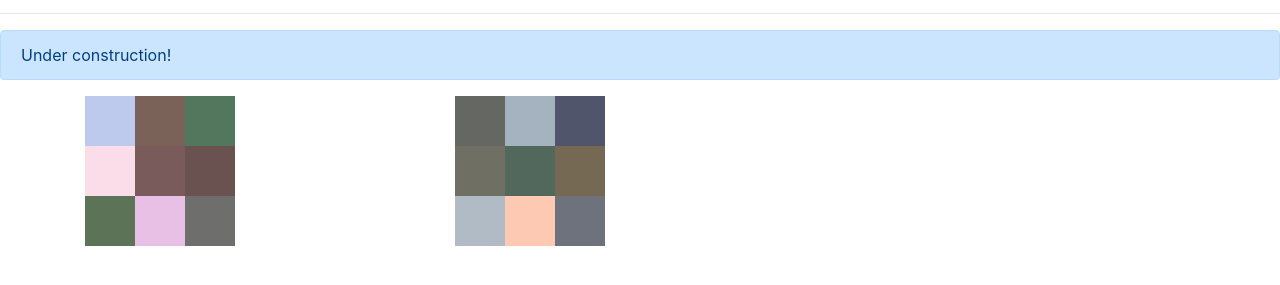
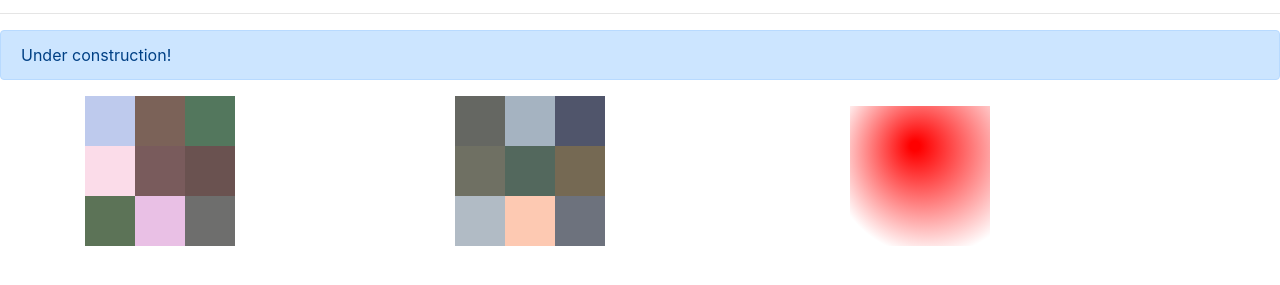
Before and after one commit to miguelpc94/logic-box, a plain HTML site: page index.html in a window 1280 px wide. Shown: the part 51-336 px from the top of the page. Drawn offline with Linux system fonts and the light colour scheme.

Commit message:
Adding canvas

```diff
--- a/index.html
+++ b/index.html
@@ -77,6 +77,9 @@
 						</div>
 					</div>
 				</div>
+				<div class="col-4">
+					<canvas id="boxSet" width="150" height="150"></canvas>
+				</div>
 			</div>
 		</div>
 
--- a/js/logic-box.js
+++ b/js/logic-box.js
@@ -1,3 +1,4 @@
+$( document ).ready(function() {
     const on=1;
     const off=0;
     const red=0;
@@ -54,3 +55,17 @@ for (let box=0; box<boxes; box++) {
     }
 
     setInterval(function() {flashBoxes()},250);
+
+    var c = document.getElementById("boxSet");
+    var ctx = c.getContext("2d");
+
+    // Create gradient
+    var grd = ctx.createRadialGradient(75,50,5,90,60,100);
+    grd.addColorStop(0,"red");
+    grd.addColorStop(1,"white");
+
+    // Fill with gradient
+    ctx.fillStyle = grd;
+    ctx.fillRect(10,10,140,140);
+
+});
```
Lines whose indentation alone changed are shown as unchanged.
